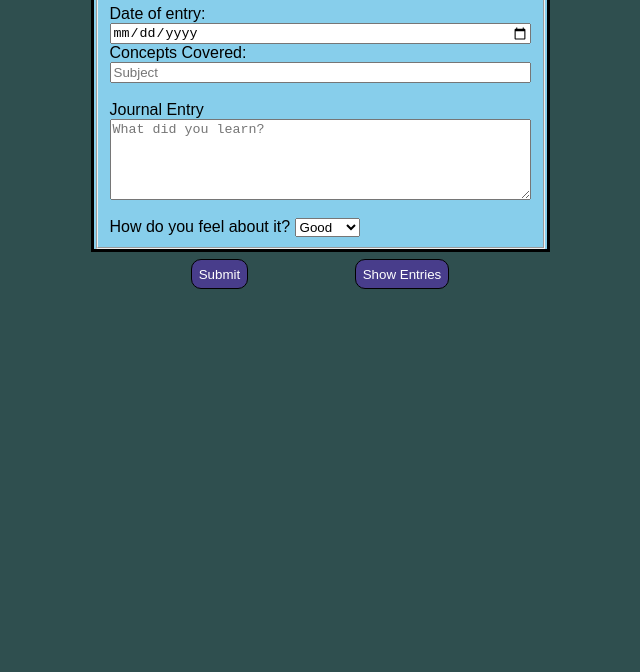
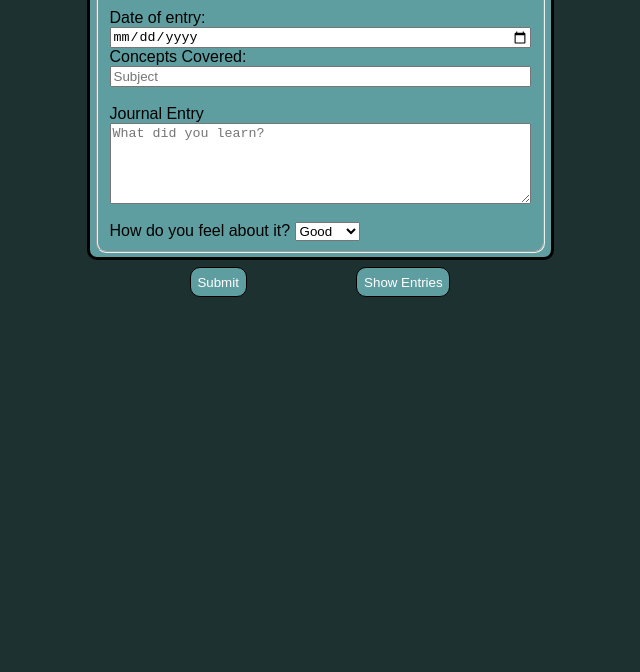
Before and after one commit to casescally/dailyjournal, a plain HTML site: page index.html in a window 1280 px wide. Shown: the part 128-800 px from the top of the page, without its empty margins (320-960 px from the left). Drawn offline with Linux system fonts and the light colour scheme; no server answers.

Commit message:
added css, form corners and colors.

```diff
--- a/styles/main.css
+++ b/styles/main.css
@@ -1,6 +1,6 @@
 .button {
     color: white;
-    background-color: darkslateblue;
+    background-color: #5f9ea0;
     height: 30px;
     padding: 3%;
     text-align: center;
@@ -13,7 +13,7 @@
 }
 
 body {
-    background-color: darkslategray;
+    background-color: #1d3131;
     font-family: Arial, Helvetica, sans-serif;
     display: flex;
     flex-direction: row;
@@ -25,27 +25,23 @@ form {
     display: flex;
     flex-wrap: wrap;
     flex-direction: column;
-    background-color: skyblue;
+    background-color: #5f9ea0;
     border: 3px solid black;
+    border-radius: 10px;
+    padding: 0.25em;
 }
 
 fieldset {
     display: flex;
     flex-wrap: wrap;
     flex-direction: column;
+    border-radius: 10px;
+
 }
 
 div.buttons {
     display: flex;
     flex-direction: row;
-}
-
-.notes {
-    display: flex;
-    flex-wrap: wrap;
-    flex-direction: column;
-    background-color: skyblue;
-    border: 3px solid black;
 }
 
 section.saved-notes {
```
